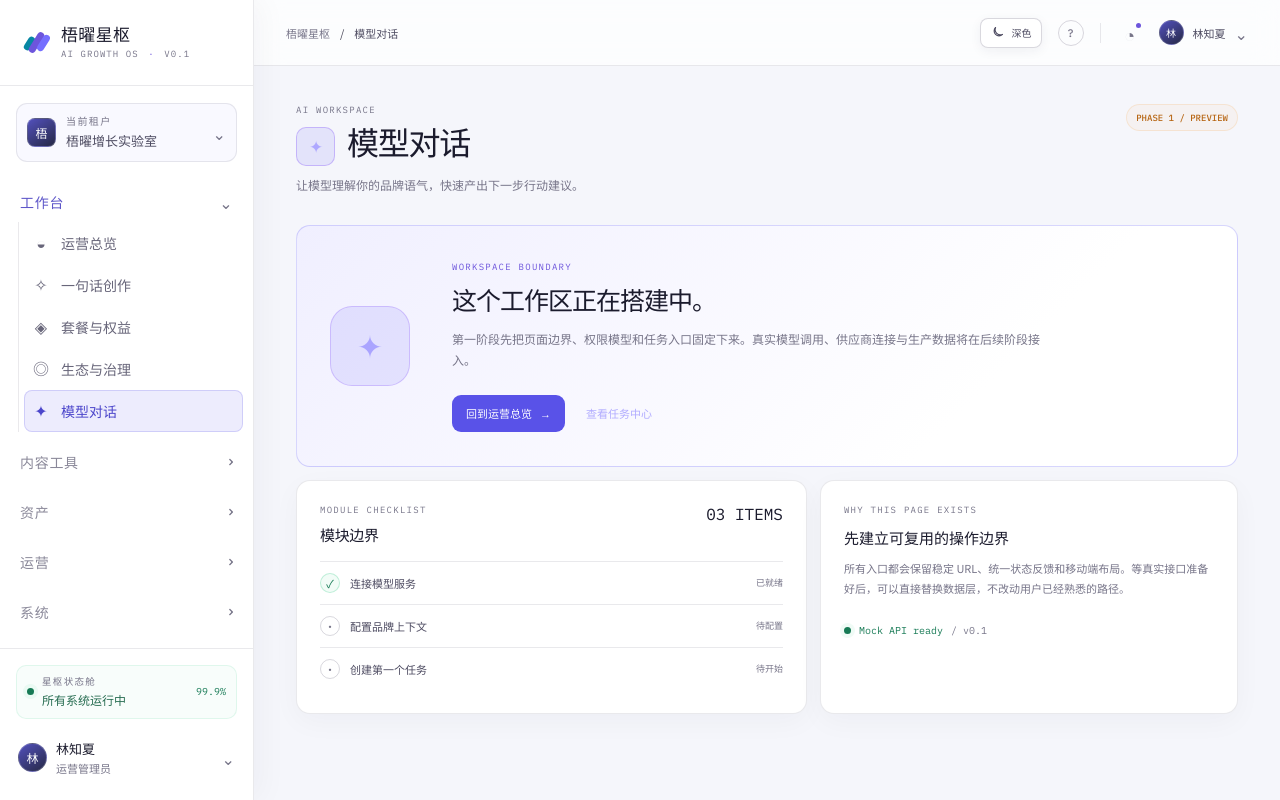
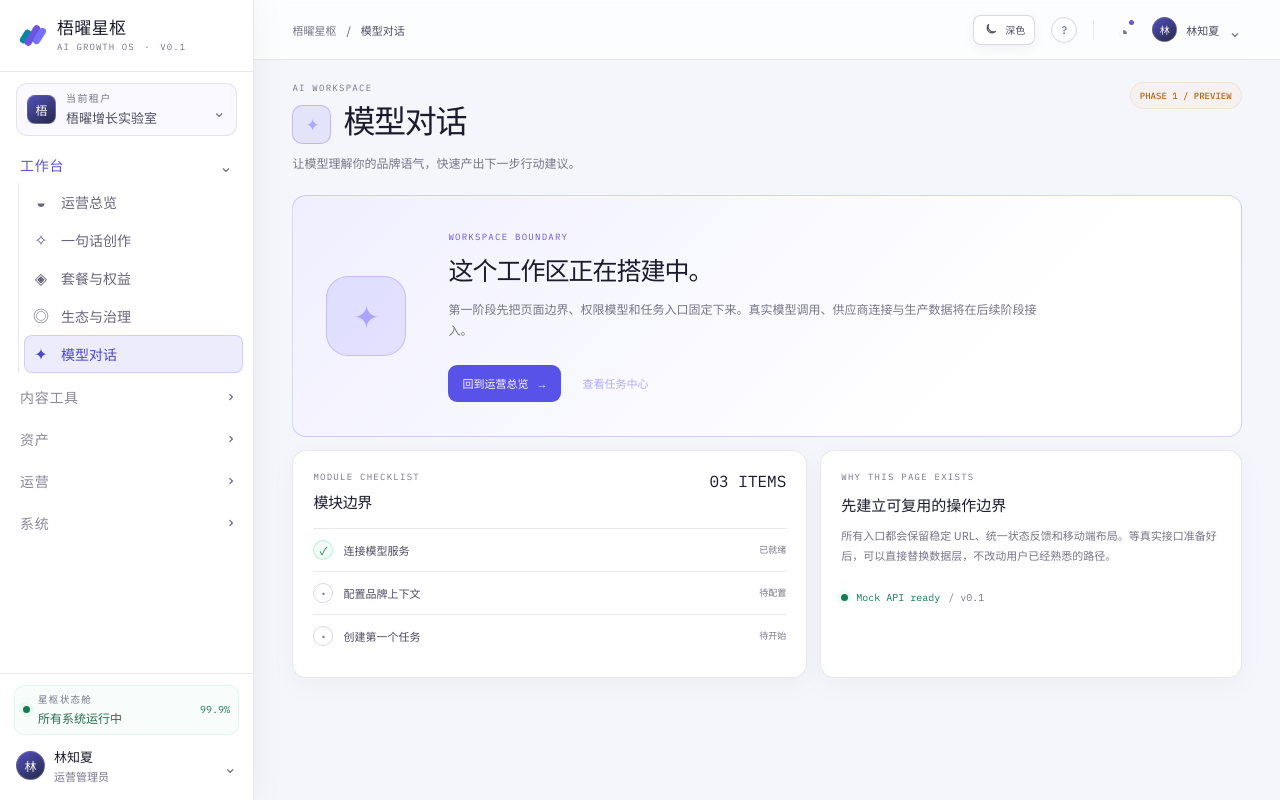
Before and after one commit to Luv10777/1, a Vue app: page /chat in a window 1280 px wide. Built offline with nearby package versions, Linux system fonts and the light colour scheme; no server answers.

Commit message:
feat: improve responsive desktop layout

```diff
--- a/src/layouts/AppShell.vue
+++ b/src/layouts/AppShell.vue
@@ -216,6 +216,7 @@ const logout = () => {
 
     <main class="main-area">
       <header class="topbar">
+        <div class="topbar-inner">
           <button class="icon-button mobile-menu-button" aria-label="打开导航" @click="menuOpen = true">☰</button>
           <div class="breadcrumb"><span>梧曜星枢</span><span class="breadcrumb-slash">/</span><strong>{{ route.meta.title || '运营总览' }}</strong></div>
           <div class="topbar-actions">
@@ -225,6 +226,7 @@ const logout = () => {
             <button class="notification-button" aria-label="通知"><span class="notification-dot" />◔</button>
             <button class="top-account" @click="accountOpen = !accountOpen"><span class="user-avatar small">{{ auth.user?.initials || '林' }}</span><span>{{ auth.user?.name || '林知夏' }}</span><span class="chevron">⌄</span></button>
           </div>
+        </div>
       </header>
       <div ref="pageScroll" class="page-scroll"><slot /></div>
     </main>
--- a/src/style.css
+++ b/src/style.css
@@ -98,3 +98,39 @@
 .sidebar .account-copy strong{font-size:13px}
 .sidebar .account-copy small{font-size:11px}
 .sidebar .account-menu button{font-size:12px}
+
+/* Desktop scale: fluid gutters, bounded wide-screen content, and aligned shell chrome. */
+.main-area{--shell-inline:clamp(26px,3vw,64px)}
+.topbar{padding-inline:var(--shell-inline)}
+.topbar-inner{width:100%;max-width:1680px;margin-inline:auto;display:flex;align-items:center;justify-content:space-between}
+.page-scroll{padding:clamp(28px,2.4vw,44px) var(--shell-inline) clamp(30px,2.5vw,42px)}
+.page-scroll>*{width:100%;max-width:1680px;margin-inline:auto}
+
+@media(max-width:1180px){
+  .main-area{--shell-inline:26px}
+  .page-scroll{padding-top:32px;padding-bottom:32px}
+}
+
+@media(max-width:640px){
+  .main-area{--shell-inline:17px}
+  .page-scroll{padding-top:25px;padding-bottom:28px}
+}
+
+/* Compact vertical rhythm for common 720p/768p laptop displays. */
+@media(max-height:800px) and (min-width:861px){
+  .brand-lockup{height:72px;flex-basis:72px;padding-inline:18px}
+  .tenant-switcher{margin-top:11px;margin-bottom:7px;padding-block:8px}
+  .nav-group{margin-block:4px 6px}
+  .nav-group-trigger{height:36px}
+  .nav-group-items .nav-item{min-height:38px}
+  .sidebar-footer{padding:11px 14px}
+  .status-capsule{padding:8px}
+  .account-wrap{margin-top:7px}
+  .account-button{padding-block:5px}
+  .topbar{height:60px;flex-basis:60px}
+  .page-scroll{padding-top:22px;padding-bottom:24px}
+  .page-heading{margin-bottom:22px}
+  .pulse-hero{min-height:220px;padding:26px 30px}
+  .metric-card{min-height:138px;padding:17px}
+  .panel{padding:20px}
+}
```
Lines whose indentation alone changed are shown as unchanged.
